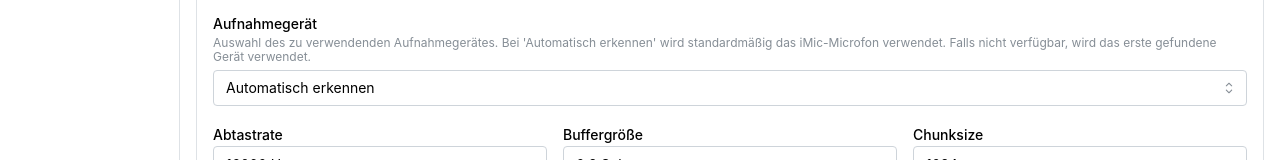
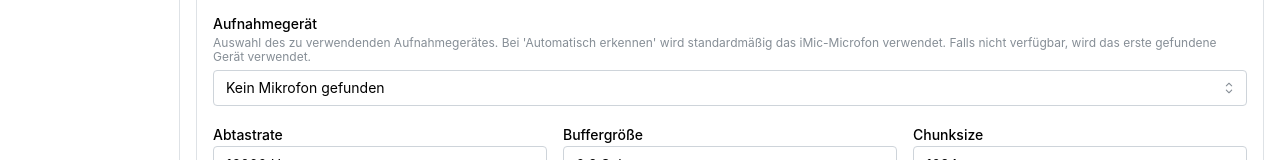
Before and after one commit to rosnFinite/audio-trigger-frontend, a React (Create React App) app: page / in a window 1280 px wide. Shown: the part 284-444 px from the top of the page. Built offline with nearby package versions, Linux system fonts and the light colour scheme; no server answers.

Commit message:
display text changed when no device could be found (no backend connected)

```diff
--- a/src/pages/Settings.tsx
+++ b/src/pages/Settings.tsx
@@ -32,7 +32,7 @@ import { initialSettingsState } from "../utils/stateUtils";
 import { generateEmptyGrid } from "../utils/stateUtils";
 import { useWebSocketCtx } from "../context";
 
-const initialDevices = [{ label: "Automatisch erkennen", value: "-1" }];
+const initialDevices = [{ label: "Kein Mikrofon gefunden", value: "-1" }];
 
 export default function Settings() {
   const { socket } = useWebSocketCtx();
@@ -135,7 +135,7 @@ export default function Settings() {
             };
           });
           // reset to initial devices state on first component render, then add the loaded devices
-          setDevices([...initialDevices, ...transformed]);
+          setDevices([...transformed]);
           break; // break the loop if fetching was successful
         } catch (error: any) {
           console.log(
```
